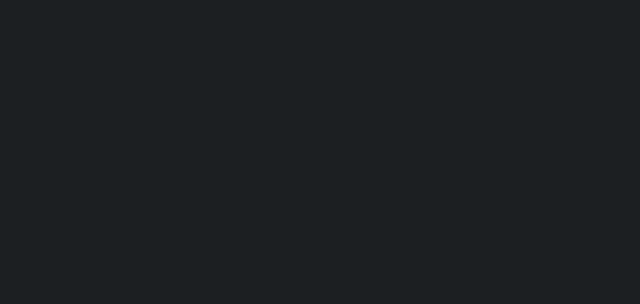
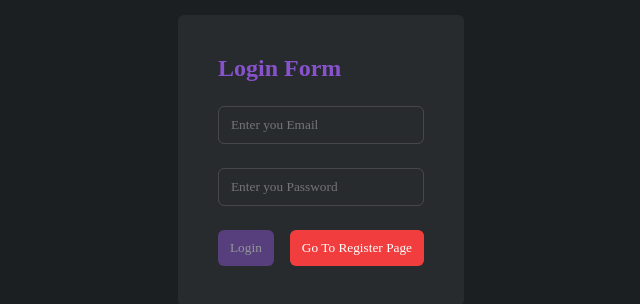
Before and after one commit to basakjeet08/Angular-Module-Three-Exam, an Angular app: page /auth/login in a window 1280 px wide. Before the commit this address led to /. Shown: the part 240-544 px from the top of the page, without its empty margins (319-959 px from the left). Built offline with nearby package versions, Linux system fonts and the light colour scheme; a web font is replaced by a local one.

Commit message:
feat : Configured the internal auth route and added login page UI.

```diff
--- a/src/app/auth/auth.component.css
+++ b/src/app/auth/auth.component.css
@@ -0,0 +1,12 @@
+:host {
+  min-height: 100vh;
+  min-width: 100vw;
+
+  height: 100%;
+  width: 100%;
+
+  display: flex;
+  flex-direction: column;
+  align-items: center;
+  justify-content: center;
+}
--- a/src/app/auth/auth.component.html
+++ b/src/app/auth/auth.component.html
@@ -1 +1,2 @@
-<p>auth works!</p>
+<!-- These are the child routes inside the auth module -->
+<router-outlet />
--- a/src/app/auth/auth.module.ts
+++ b/src/app/auth/auth.module.ts
@@ -4,12 +4,24 @@
 import { RouterModule, Routes } from '@angular/router';
 import { FormsModule } from '@angular/forms';
 import { SharedModule } from '../shared/shared.module';
+import { LoginComponent } from './pages/login/login.component';
+import { RegisterComponent } from './pages/register/register.component';
 
 // These are the routing for the auth module
-const authRoutes: Routes = [{ path: '', component: AuthComponent }];
+const authRoutes: Routes = [
+  {
+    path: '',
+    component: AuthComponent,
+    children: [
+      { path: '', redirectTo: 'login', pathMatch: 'full' },
+      { path: 'login', component: LoginComponent },
+      { path: 'register', component: RegisterComponent },
+    ],
+  },
+];
 
 @NgModule({
-  declarations: [AuthComponent],
+  declarations: [AuthComponent, LoginComponent, RegisterComponent],
   imports: [
     CommonModule,
     RouterModule.forChild(authRoutes),
--- /dev/null
+++ b/src/app/auth/pages/login/login.component.css
@@ -0,0 +1,8 @@
+.form-container {
+  padding: 40px;
+  gap: 24px;
+}
+
+.flex {
+  flex: 1;
+}
--- /dev/null
+++ b/src/app/auth/pages/login/login.component.html
@@ -0,0 +1,67 @@
+<!-- This is the loading state -->
+<app-loader *ngIf="isLoading" [isLoading]="isLoading" />
+
+<!-- This is the error state -->
+<app-error-card
+  *ngIf="errorMessage"
+  [errorMessage]="errorMessage"
+  (onCancelClick)="onErrorCancelClick()"
+/>
+
+<!-- This is the Idle state of the form -->
+<form
+  *ngIf="!isLoading && !errorMessage"
+  class="card-container col-container form-container"
+  (ngSubmit)="onSubmitClick()"
+  #formContainer="ngForm"
+>
+  <h2>Login Form</h2>
+
+  <!-- Email Container -->
+  <div class="col-container">
+    <input
+      type="email"
+      name="email"
+      placeholder="Enter you Email"
+      required
+      email
+      [(ngModel)]="userInput.email"
+      #email="ngModel"
+    />
+
+    <!-- This is the error text for the email -->
+    <p class="error-text" *ngIf="email.touched && email.invalid">
+      Please enter a valid email address !!
+    </p>
+  </div>
+
+  <!-- Password Container -->
+  <div class="col-container">
+    <input
+      type="password"
+      name="password"
+      placeholder="Enter you Password"
+      required
+      [(ngModel)]="userInput.password"
+      #password="ngModel"
+    />
+
+    <!-- This is the error text for the password -->
+    <p class="error-text" *ngIf="password.touched && password.invalid">
+      Please enter a valid password !!
+    </p>
+  </div>
+
+  <!-- Button Containers -->
+  <div class="row-container">
+    <button type="submit" [disabled]="formContainer.invalid">Login</button>
+
+    <button
+      type="button"
+      class="destructive-btn"
+      (click)="onGoToRegisterPage()"
+    >
+      Go To Register Page
+    </button>
+  </div>
+</form>
--- /dev/null
+++ b/src/app/auth/pages/login/login.component.ts
@@ -0,0 +1,34 @@
+import { Component } from '@angular/core';
+import { ActivatedRoute, Router } from '@angular/router';
+
+@Component({
+  selector: 'app-login',
+  templateUrl: './login.component.html',
+  styleUrls: ['./login.component.css'],
+})
+export class LoginComponent {
+  // This is the user data for the component
+  userInput = { email: '', password: '' };
+
+  // These are the loading and error state variables
+  isLoading: boolean = false;
+  errorMessage: string | null = null;
+
+  // Injecting the required dependencies
+  constructor(private router: Router, private route: ActivatedRoute) {}
+
+  // This function is invoked when the user clicks on the submit button
+  onSubmitClick() {
+    console.log(this.userInput);
+  }
+
+  // This function is invoked when the user clicks on the go to register page button
+  onGoToRegisterPage() {
+    this.router.navigate(['../', 'register'], { relativeTo: this.route });
+  }
+
+  // This function is invoked when the user clicks on the cancel button in the error card
+  onErrorCancelClick() {
+    this.errorMessage = null;
+  }
+}
--- /dev/null
+++ b/src/app/auth/pages/register/register.component.html
@@ -0,0 +1 @@
+<p>register works!</p>
```
Also changed, not shown: src/app/auth/pages/register/register.component.ts (added, +8 -0 lines), src/app/auth/pages/register/register.component.css (added).
